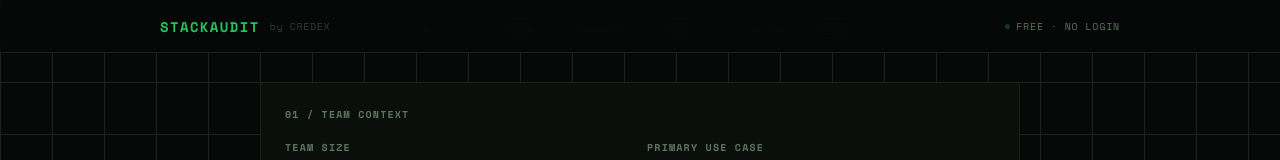
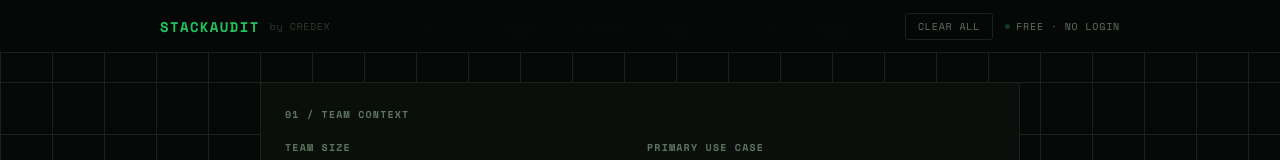
Before and after one commit to Mayank-Rawat-1708/ai-spend-audit, a Next.js app: page / in a window 1280 px wide. Both pictures are taken after a click on the button "+ ADD TOOL". Shown: the part 438-598 px from the top of the page. Built offline with nearby package versions, Linux system fonts and the light colour scheme; no server answers.

Commit message:
feat: add clear all button to header — resets form when tools are present

```diff
--- a/components/Header.tsx
+++ b/components/Header.tsx
@@ -1,25 +1,67 @@
 "use client";
 import Link from "next/link";
+import { useFormStore } from "@/lib/store";
+import { usePathname } from "next/navigation";
 
 interface HeaderProps {
   rightSlot?: React.ReactNode;
 }
 
 export default function Header({ rightSlot }: HeaderProps) {
+  const { reset, tools } = useFormStore();
+  const pathname = usePathname();
+  const isHome = pathname === "/";
+
   return (
     <header style={{ borderBottom: "1px solid var(--border)", padding: "0 20px", position: "sticky", top: 0, zIndex: 100, background: "rgba(6,9,8,0.92)", backdropFilter: "blur(12px)", WebkitBackdropFilter: "blur(12px)" }}>
       <div style={{ maxWidth: "var(--max-w)", margin: "0 auto", height: 52, display: "flex", alignItems: "center", justifyContent: "space-between", gap: 16 }}>
+
         <Link href="/" style={{ textDecoration: "none", display: "flex", alignItems: "center", gap: 10 }}>
           <span style={{ fontFamily: "var(--font-mono)", fontWeight: 700, fontSize: 14, color: "var(--green)", letterSpacing: "0.1em" }}>STACKAUDIT</span>
           <span style={{ fontFamily: "var(--font-mono)", fontSize: 10, color: "var(--text-dim)", letterSpacing: "0.06em" }}>by CREDEX</span>
         </Link>
-        <div style={{ display: "flex", alignItems: "center", gap: 16 }}>
+
+        <div style={{ display: "flex", alignItems: "center", gap: 12 }}>
           {rightSlot}
+
+          {/* Clear all — only show on home when tools exist */}
+          {isHome && tools.length > 0 && (
+            <button
+              onClick={() => {
+                if (confirm("Clear all tools and reset the form?")) reset();
+              }}
+              style={{
+                background: "none",
+                border: "1px solid var(--border)",
+                borderRadius: 3,
+                color: "var(--text-muted)",
+                cursor: "pointer",
+                padding: "5px 12px",
+                fontFamily: "var(--font-mono)",
+                fontSize: 10,
+                letterSpacing: "0.08em",
+                textTransform: "uppercase",
+                transition: "all 0.15s",
+              }}
+              onMouseEnter={e => {
+                e.currentTarget.style.borderColor = "var(--red)";
+                e.currentTarget.style.color = "var(--red)";
+              }}
+              onMouseLeave={e => {
+                e.currentTarget.style.borderColor = "var(--border)";
+                e.currentTarget.style.color = "var(--text-muted)";
+              }}
+            >
+              Clear All
+            </button>
+          )}
+
           <div style={{ fontFamily: "var(--font-mono)", fontSize: 10, color: "var(--text-muted)", display: "flex", alignItems: "center", gap: 6, letterSpacing: "0.08em" }}>
             <span className="pulse-dot" style={{ width: 5, height: 5, borderRadius: "50%", background: "var(--green)", display: "inline-block", flexShrink: 0 }} />
             FREE · NO LOGIN
           </div>
         </div>
+
       </div>
     </header>
   );
```
